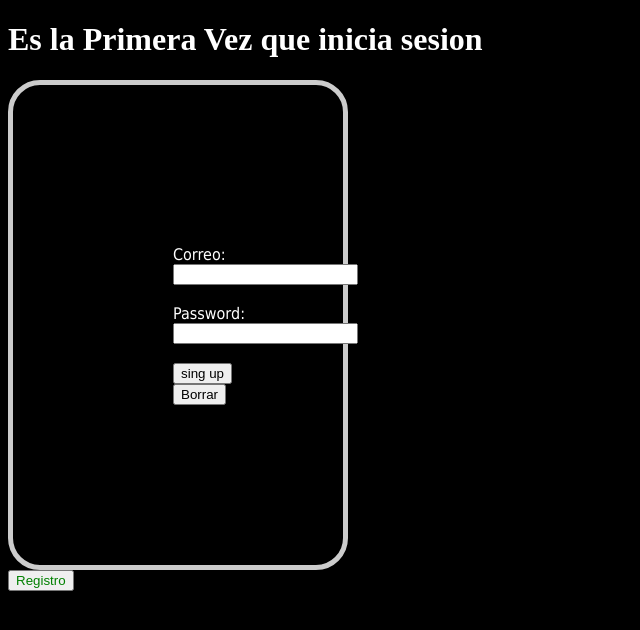
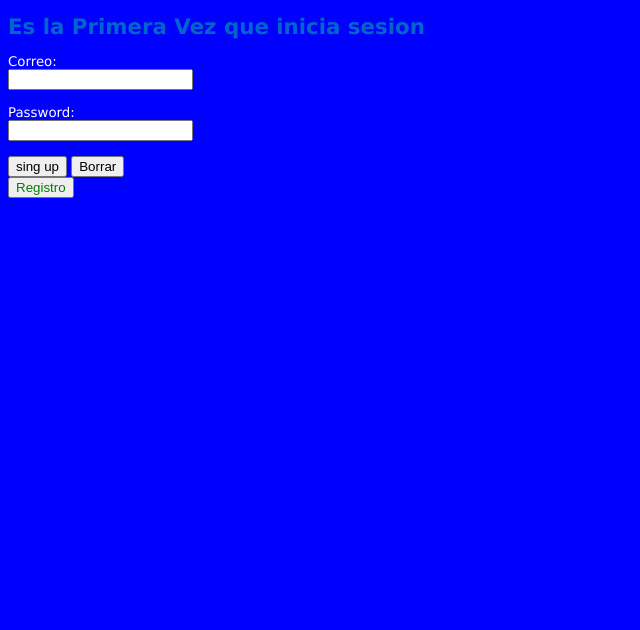
Before and after one commit to uqroocun/proyectowebvry, a PHP site: page / in a window 1280 px wide. Shown: the top 630 px of the page, without its empty margins (0-640 px from the left). Run offline with PHP 8.4, Linux system fonts and the light colour scheme.

Commit message:
eff
fdfdssfd

```diff
--- a/css/menu.css
+++ b/css/menu.css
@@ -1,9 +1,4 @@
-body {
-    background-image: url ("img/campin.png") ;
 
-    background-color: black;
-
-}
 
 header{
     background: rgba(41, 203, 49,1);
@@ -62,17 +57,7 @@ button{
 a {
     color: black;
 }
-form {
 
-    font-family: Tahoma, Verdana, Arial, sans-serif;
- /* Sólo para centrar el formulario a la página */
-    margin: 1 auto;
-    width: 10px;
-    /* Para ver el borde del formulario */
-    padding: 10em;
-    border: 5px solid #CCC;
-    border-radius: 2em;
-}
 h1 {
     color: white;
 }
@@ -86,3 +71,49 @@ h2{
        color: white;
 
 }
+body  {font-family: verdana,arial, sans-serif;
+     font-size: 10pt;
+     background-color: blue;
+    }
+
+   H1 {font-size: 16pt;
+     font-weight: bold;
+      color: #0066CC;
+    }
+   H2 {font-size: 12pt;
+     font-weight: bold;
+    font-style: italic;
+    color: black;
+}
+   H3 {font-size: 10pt;
+     font-weight: bold;
+     color: black;
+    }
+
+   FORM.borde {
+       border: 1px dotted #0066CC;
+        padding: 0.5em 0.2em;
+        width: 80%;
+    }
+   FORM P {
+       clear: left;
+       margin: 0.2em;
+        padding: 0.1em;
+    }
+   FORM P LABEL {
+       float: left;
+       width: 25%;
+       font-weight: bold;
+    }
+   .error {
+       color: red;
+    }
+
+   TH {font-size: 10pt;
+    font-weight: bold; color: white;
+     background: #0066CC;
+      text-align: left;
+    }
+   TD {font-size: 10pt;
+     background: #CCCCCC;
+    }
```
